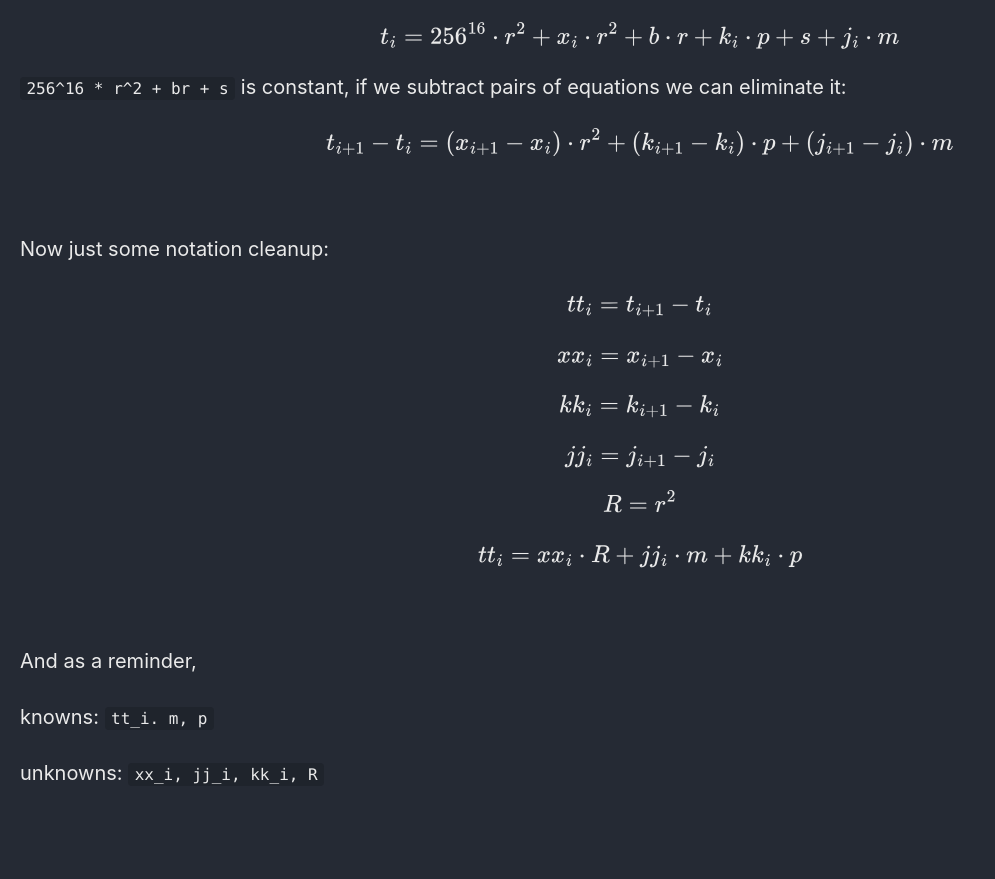
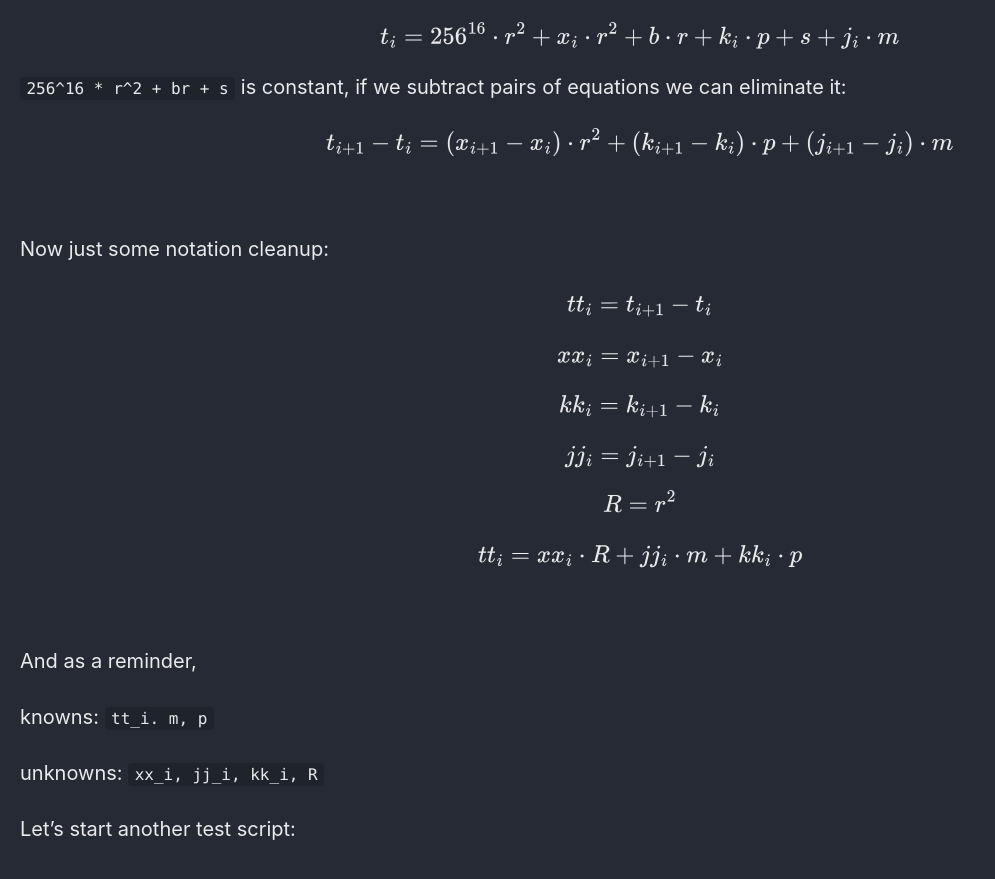
Before and after one commit to Connor-McCartney/Connor-McCartney.github.io, a Jekyll site: the page built from _pages/cryptography/other/Nostalgic-SECCONCTF14.md, in a window 1280 px wide and 900 px high, scrolled down 7149 px. Shown: the top 879 px of the window, without its empty margins (0-995 px from the left). Built offline with Jekyll 4.4.1, drawn with Linux system fonts in a browser that asks for light colours; cached includes are drawn as plain includes; before the commit the page ends 7993 px from its top, so only the background shows below that.

Commit message:
Update Nostalgic-SECCONCTF14.md

```diff
--- a/_pages/cryptography/other/Nostalgic-SECCONCTF14.md
+++ b/_pages/cryptography/other/Nostalgic-SECCONCTF14.md
@@ -324,3 +324,7 @@ And as a reminder,
 knowns: `tt_i. m, p`
 
 unknowns: `xx_i, jj_i, kk_i, R`
+
+
+
+Let's start another test script:
```
